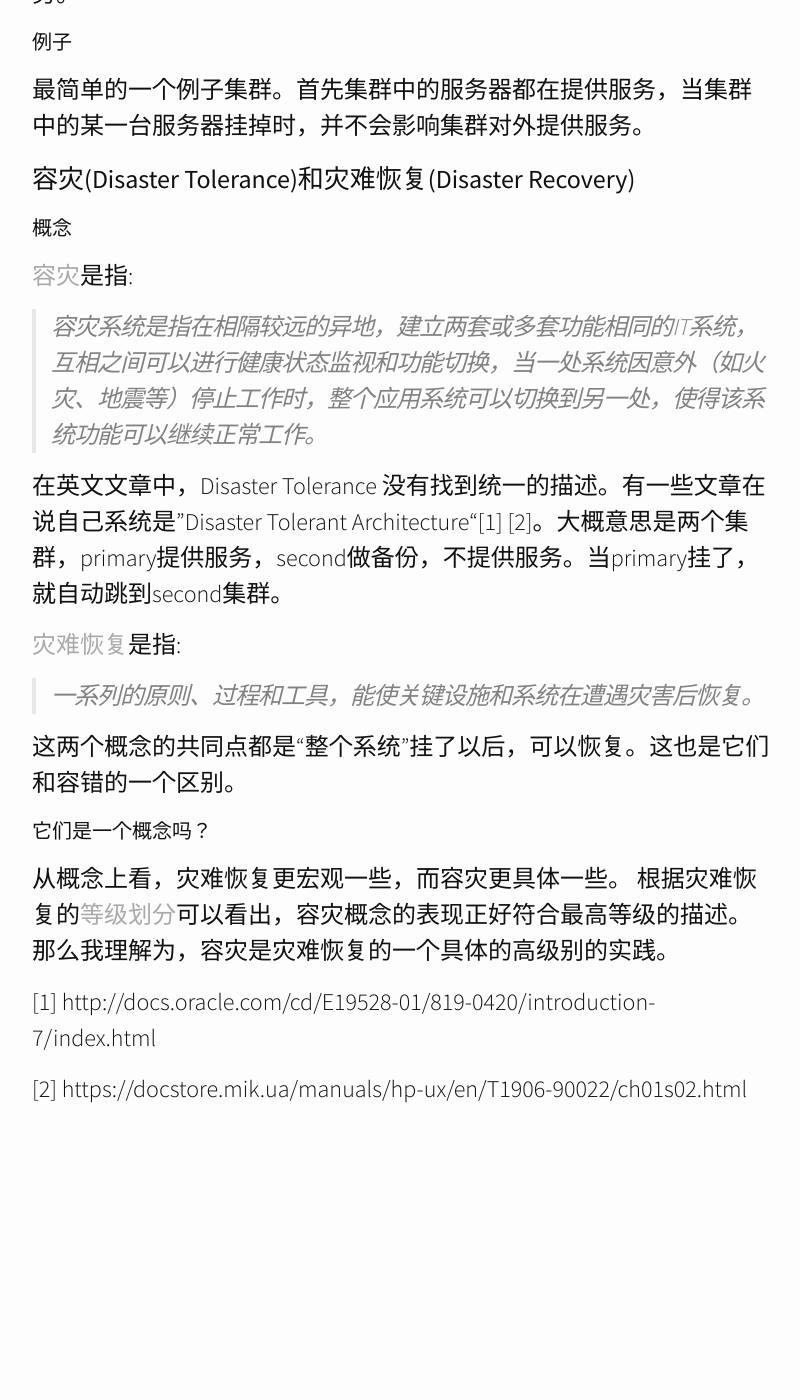
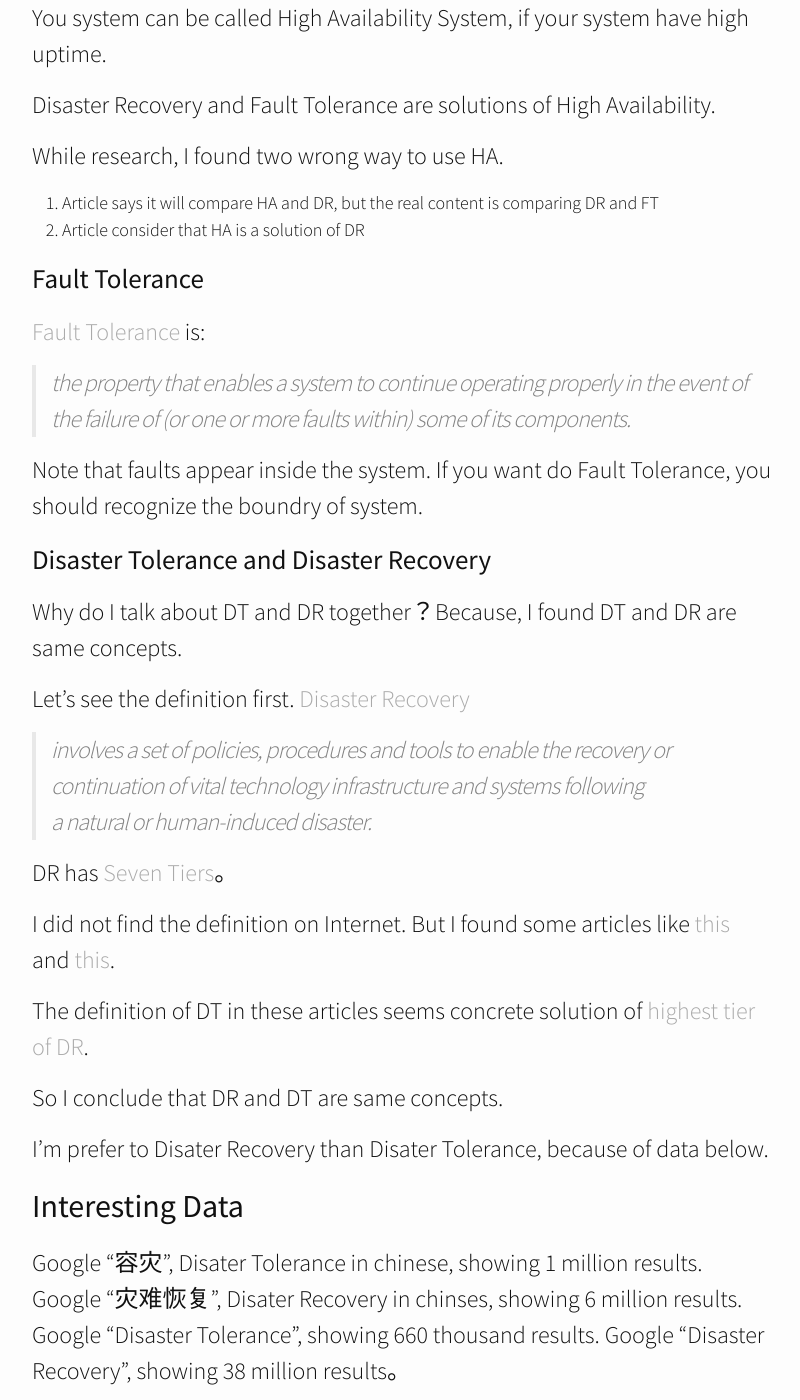
Before and after one commit to can-can/can-can.github.io, a Jekyll site: the page built from _posts/en/2017-07-30-disater-tolerance-disaster-recovery-and-fault-tolerance.md, in a window 1280 px wide and 1400 px high, scrolled down 1093 px. Shown: the whole window, without its empty margins (238-1038 px from the left). Built offline with Jekyll 4.4.1, drawn with Linux system fonts in a browser that asks for light colours; before the commit the page ends 2299 px from its top, so only the background shows below that; some of the changed text lies outside the part shown.

Commit message:
complete english version

```diff
--- a/_posts/en/2017-07-30-disater-tolerance-disaster-recovery-and-fault-tolerance.md
+++ b/_posts/en/2017-07-30-disater-tolerance-disaster-recovery-and-fault-tolerance.md
@@ -1,50 +1,66 @@
 ---
 layout: post
-title: 对容灾、容错的理解
+title: What are High Availability, Fault Tolerance, Diaster Tolerance, and Disaster Reconvery
 categories: en
 category: en
-tag: 容灾 容错 灾难恢复 高可用
+tag: HighAvailability FaultTolerance DiasterTolerance DisasterReconvery
 
 ---
 
-## 背景
-最近在考虑提高可用性的事情。团队使用的名次是”容灾“这个词。但是还有一些类似的概念比较混淆，如容错，高可用，灾难恢复。我决定先确定这些名词的概念，再去讨论可用性的问题。
+# Preface
+While talking about availability, There are some concepts must be involved, which are High Availability,  Fault Tolerance,  Diaster Tolerance, and  Disaster Reconvery.
 
-## 概念解析
-一下内容作为个人的理解，作为之后其他人讨论问题时术语的定义。
-### 高可用（High Availability)
-[高可用](https://en.wikipedia.org/wiki/High_availability)是指：
->一个系统的可用性高于通常水准。
+For talking about these concepts with others, I did some research to find out what are they.
 
-一般会用[SLA](https://en.wikipedia.org/wiki/Service-level_agreement)来衡量。
+# High Availability
+[High Availability](https://en.wikipedia.org/wiki/High_availability) is
+>a characteristic of a system, which aims to ensure an agreed level of operational performance, usually uptime, for a higher than normal period.
 
-### 容错(Fault Tolerance)
-#### 概念
-[容错](https://en.wikipedia.org/wiki/Fault_tolerance)是指:
->即使出现错误，系统也能在不影响用户或者影响用户较小的情况下，提供操作的能力。
+Most time, HA is measured by [SLA](https://en.wikipedia.org/wiki/Service-level_agreement)
 
-需要指出的是，容错是在系统的内部进行的。所以要做容错，需要划分好系统的边界。
-另外，在容错的概念中系统的所有组件都在提供服务。
-#### 例子
-最简单的一个例子集群。首先集群中的服务器都在提供服务，当集群中的某一台服务器挂掉时，并不会影响集群对外提供服务。
+HA is a macroscopic concept.
 
-### 容灾(Disaster Tolerance)和灾难恢复(Disaster Recovery)
-#### 概念
-[容灾](https://baike.baidu.com/item/%E5%AE%B9%E7%81%BE)是指:
-> 容灾系统是指在相隔较远的异地，建立两套或多套功能相同的IT系统，互相之间可以进行健康状态监视和功能切换，当一处系统因意外（如火灾、地震等）停止工作时，整个应用系统可以切换到另一处，使得该系统功能可以继续正常工作。
+You system can be called High Availability System, if your system have high uptime.
 
-在英文文章中，Disaster Tolerance 没有找到统一的描述。有一些文章在说自己系统是”Disaster Tolerant Architecture“[1] [2]。大概意思是两个集群，primary提供服务，second做备份，不提供服务。当primary挂了，就自动跳到second集群。
+Disaster Recovery and Fault Tolerance are solutions of High Availability.
 
-[灾难恢复](https://en.wikipedia.org/wiki/Disaster_recovery)是指:
->一系列的原则、过程和工具，能使关键设施和系统在遭遇灾害后恢复。
+While research, I found two wrong way to use HA.
+1. Article says it will compare HA and DR, but the real content is comparing DR and FT
+2. Article consider that HA is a solution of DR
 
-这两个概念的共同点都是“整个系统”挂了以后，可以恢复。这也是它们和容错的一个区别。
+# Fault Tolerance
+[Fault Tolerance](https://en.wikipedia.org/wiki/Fault_tolerance) is:
+>the property that enables a system to continue operating properly in the event of the failure of (or one or more faults within) some of its components.
 
-#### 它们是一个概念吗？
-从概念上看，灾难恢复更宏观一些，而容灾更具体一些。
-根据灾难恢复的[等级划分](https://en.wikipedia.org/wiki/Seven_tiers_of_disaster_recovery)可以看出，容灾概念的表现正好符合最高等级的描述。
-那么我理解为，容灾是灾难恢复的一个具体的高级别的实践。
+Note that faults appear inside the system. If you want do Fault Tolerance, you should recognize the boundry of system.
 
-[1] http://docs.oracle.com/cd/E19528-01/819-0420/introduction-7/index.html
+# Disaster Tolerance and Disaster Recovery
+Why do I talk about DT and DR together？Because, I found DT and DR are same concepts.
 
-[2] https://docstore.mik.ua/manuals/hp-ux/en/T1906-90022/ch01s02.html
+Let's see the definition first.
+[Disaster Recovery](https://en.wikipedia.org/wiki/Disaster_recovery)
+>involves a set of policies, procedures and tools to enable the recovery or continuation of vital technology infrastructure and systems following a natural or human-induced disaster.
+
+DR has [Seven Tiers](https://en.wikipedia.org/wiki/Seven_tiers_of_disaster_recovery)。
+
+I did not find the definition on Internet. But I found some articles like [this](1) and [this](2).
+
+The definition of DT in these articles seems concrete solution of [highest tier of DR](https://en.wikipedia.org/wiki/Seven_tiers_of_disaster_recovery#Tier_7:_Highly_automated.2C_business_integrated_solution).
+
+So I conclude that DR and DT are same concepts.
+
+I'm prefer to Disater Recovery than Disater Tolerance, because of data below.
+## Interesting Data
+Google "容灾", Disater Tolerance in chinese, showing 1 million results.
+Google "灾难恢复", Disater Recovery in chinses, showing 6 million results.
+Google "Disaster Tolerance", showing 660 thousand results.
+Google "Disaster Recovery", showing 38 million results。
+
+## Difference between Fault Tolerance and Disaster Recovery
+Fault Tolerance is a solution to eliminate the faults **inside** system.
+
+Disaster Recovery is a solution to recovery from disater **outside** system.
+
+[1]:http://docs.oracle.com/cd/E19528-01/819-0420/introduction-7/index.html
+
+[2]:https://docstore.mik.ua/manuals/hp-ux/en/T1906-90022/ch01s02.html
```
